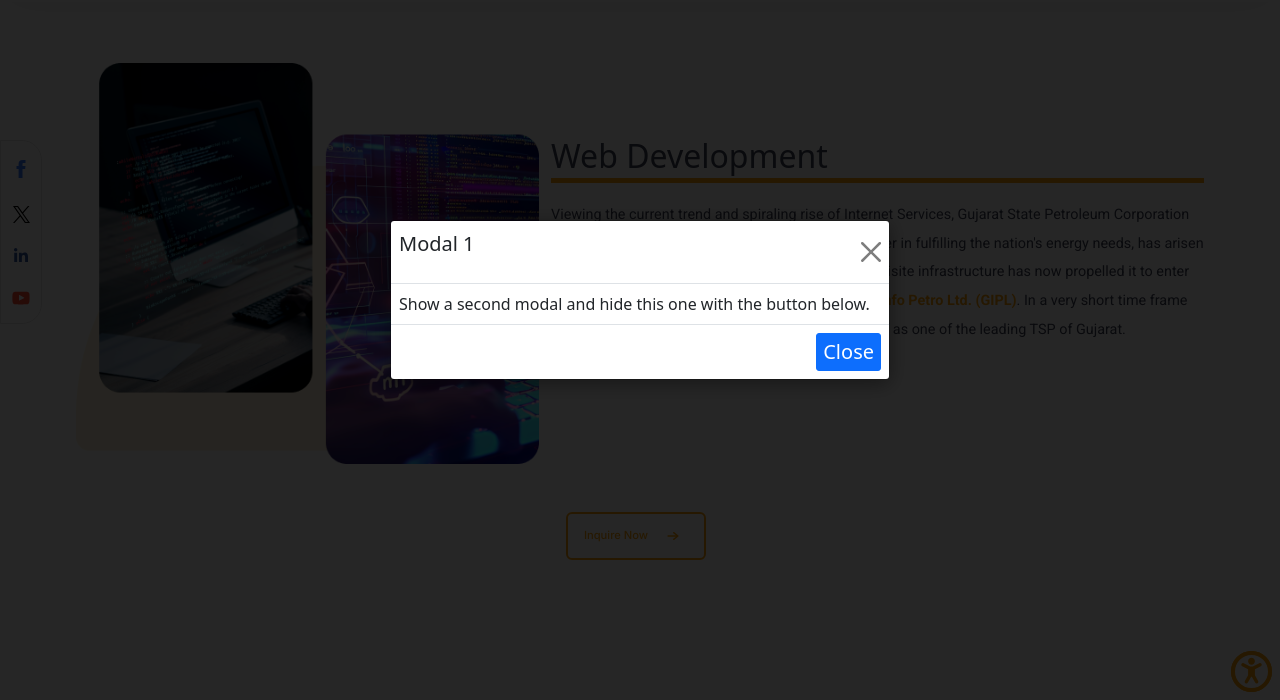
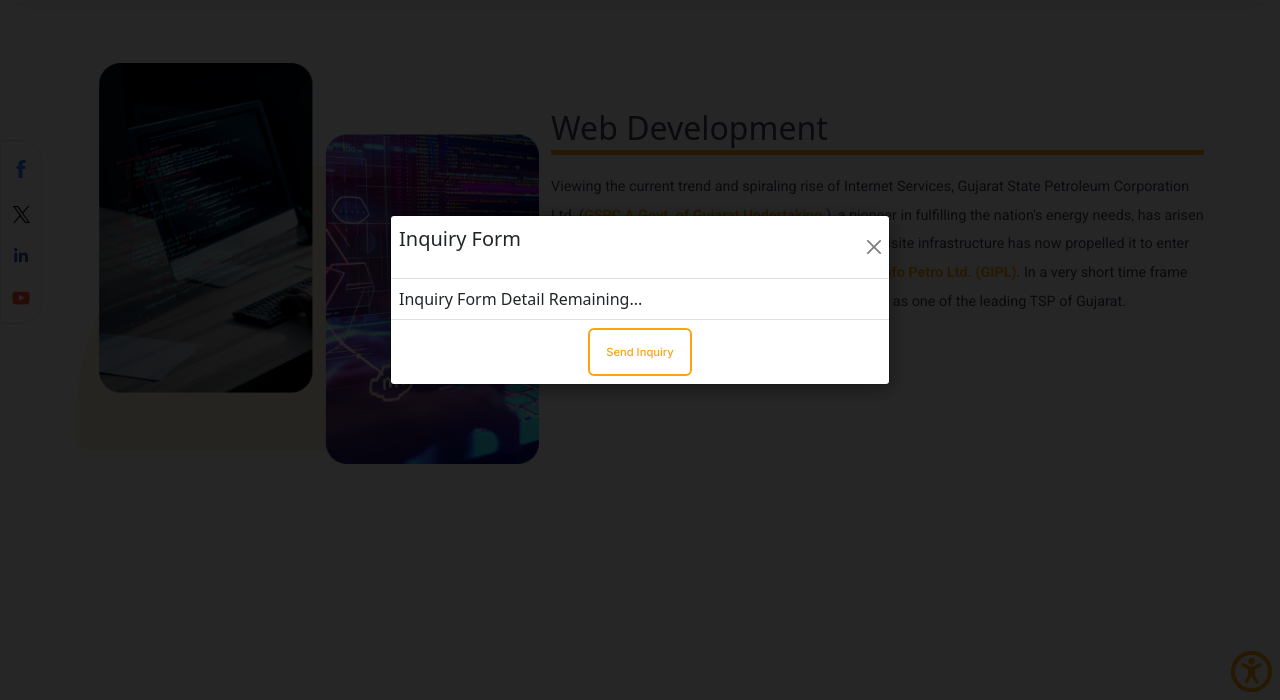
Before and after one commit to Azi-mx/GIPL, a plain HTML site: page web-development.html in a window 1280 px wide. Both pictures are taken after a click on the button "Inquire Now". Shown: the part 100-800 px from the top of the page. Drawn offline with nearby package versions, Linux system fonts and the light colour scheme; a web font is replaced by a local one.

Commit message:
Modal Updated

```diff
--- a/web-development.html
+++ b/web-development.html
@@ -276,14 +276,8 @@
                             short time frame
                             Guj Info Petro Ltd. has successfully established itself as one of the leading TSP of
                             Gujarat. </p>
-
-                    </div>
-                </div>
-
-            </div>
-            <div class="row pt-5 mt-5 pe-3">
-                <div class="d-flex w-100 justify-content-center  ">
-                    <button class="product-inquiry" data-bs-target="#exampleModalToggle" data-bs-toggle="modal">Inquire
+                        <button class="product-inquiry" data-bs-target="#exampleModalToggle"
+                            data-bs-toggle="modal">Inquire
                             Now
                             <svg width="30" height="8" viewBox="0 0 14 10" fill="#FFA30C"
                                 xmlns="http://www.w3.org/2000/svg">
@@ -294,6 +288,9 @@
                         </button>
                     </div>
                 </div>
+
+            </div>
+
         </div>
     </div>
 
@@ -302,15 +299,16 @@
         <div class="modal-dialog modal-dialog-centered">
             <div class="modal-content modal-content-service">
                 <div class="modal-header">
-                    <h1 class="modal-title fs-1" id="exampleModalToggleLabel">Modal 1</h1>
-                    <button type="button" class="btn-close fs-1" data-bs-dismiss="modal" aria-label="Close"></button>
+                    <h1 class="modal-title fs-1" id="exampleModalToggleLabel">Inquiry Form</h1>
+                    <button type="button" class="btn-close fs-3" data-bs-dismiss="modal" aria-label="Close"></button>
                 </div>
                 <div class="modal-body fs-2">
-                    Show a second modal and hide this one with the button below.
+                    Inquiry Form Detail Remaining...
                 </div>
-                <div class="modal-footer">
-                    <button class="btn btn-primary fs-1 " data-bs-target="#exampleModalToggle2"
-                        data-bs-toggle="modal">Close</button>
+                <div class="modal-footer d-flex justify-content-center ">
+                    <button class="product-inquiry" data-bs-target="#exampleModalToggle" data-bs-toggle="modal">Send
+                        Inquiry
+                    </button>
                 </div>
             </div>
         </div>
```
Lines whose indentation alone changed are shown as unchanged.
